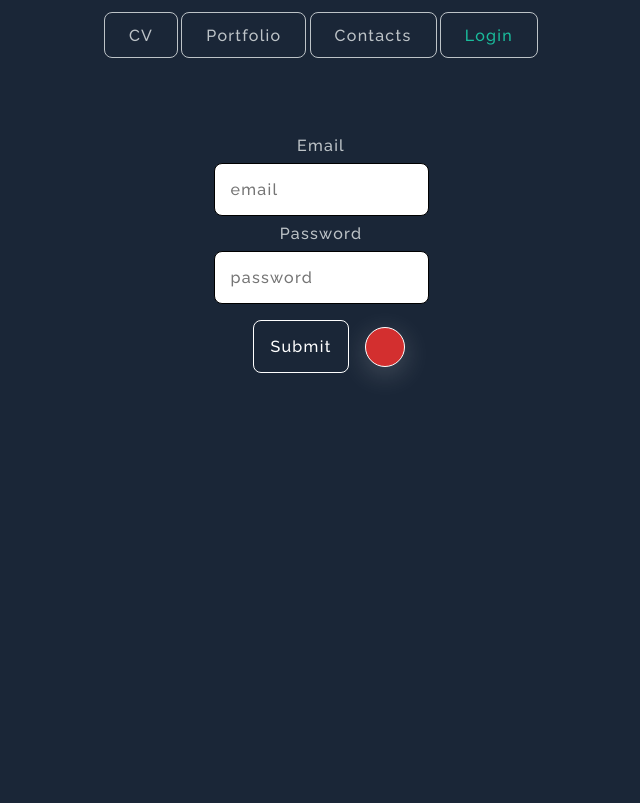
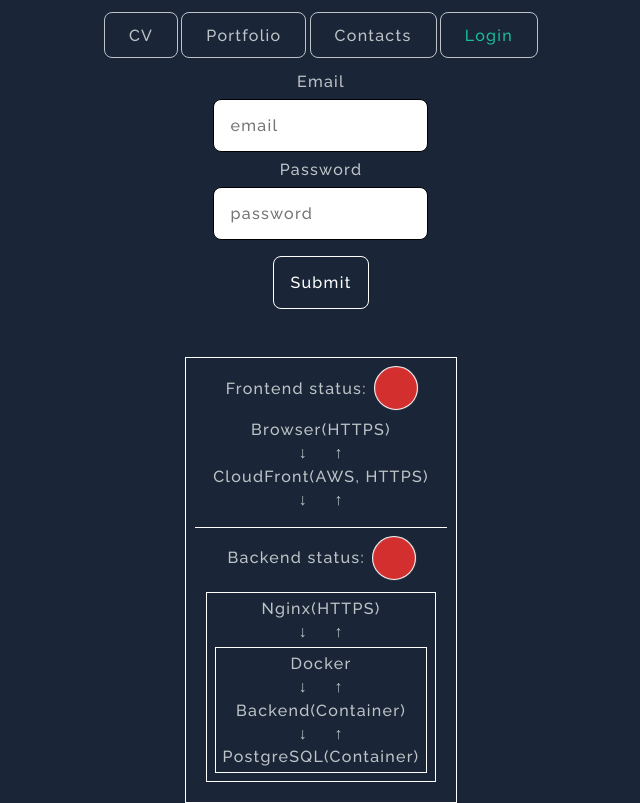
Before and after one commit to The-Estonian/Homepage, a React (Vite) app: page /login in a window 1280 px wide. Shown: the whole page, without its empty margins (319-959 px from the left). Built offline with nearby package versions, Linux system fonts and the light colour scheme; no server answers; the HTML template or start-up script is replaced by a standard one.

Commit message:
Added system setup picture to the login screen, also implemented status pinging

```diff
--- a/src/authentication/Login/Login.jsx
+++ b/src/authentication/Login/Login.jsx
@@ -149,13 +149,41 @@ const Login = ({ setIsAuthenticated, setUser, logOutHandler }) => {
         <button type='submit' onClick={submitHandler}>
           {loginRegister ? 'Submit' : 'Register'}
         </button>
-        <span className={backendConnection}></span>
       </div>
       {/* <p className={styles.loginSwitchButton} onClick={loginOrRegisterHandler}>
         {loginRegister
           ? 'Click here to Register account!'
           : 'Login to your account!'}
       </p> */}
+      <div className={styles.roadmap}>
+        <div className={styles.road}>
+          <div className={styles.status_container}>
+            <span>Frontend status: </span>
+            <span className={backendConnection}></span>
+          </div>
+          <span>Browser(HTTPS)</span>
+          <span>&darr;     &uarr;</span>
+          <span>CloudFront(AWS, HTTPS)</span>
+          <span>&darr;     &uarr;</span>
+        </div>
+        <div className={styles.road}>
+          <div className={styles.status_container}>
+            <span>Backend status: </span>
+            <span className={backendConnection}></span>
+          </div>
+          <div className={styles.divider}>
+            <span>Nginx(HTTPS)</span>
+            <span>&darr;     &uarr;</span>
+            <div className={styles.divider}>
+              <span>Docker</span>
+              <span>&darr;     &uarr;</span>
+              <span>Backend(Container)</span>
+              <span>&darr;     &uarr;</span>
+              <span>PostgreSQL(Container)</span>
+            </div>
+          </div>
+        </div>
+      </div>
     </div>
   );
 };
--- a/src/authentication/Login/Login.module.css
+++ b/src/authentication/Login/Login.module.css
@@ -1,7 +1,3 @@
-.login {
-  margin-top: 5%;
-}
-
 .login {
   display: flex;
   flex-direction: column;
@@ -65,6 +61,7 @@
   border-radius: 50%;
   border: 1px solid white;
   box-shadow: rgba(255, 255, 255, 0.2) 0px 7px 29px 0px;
+  animation: pulse 1.5s infinite;
 }
 
 .connecting {
@@ -74,3 +71,60 @@
 .disconnected {
   background: #d32f2f;
 }
+
+.roadmap {
+  display: flex;
+  flex-direction: column;
+  align-items: center;
+
+  border: 1px solid white;
+  margin-top: 2rem;
+  white-space: pre;
+}
+
+.road {
+  display: flex;
+  flex-direction: column;
+  align-items: center;
+  padding: 1rem;
+  padding-top: 0;
+}
+
+.road:first-child {
+  border-bottom: 1px solid white;
+}
+
+.road span {
+  margin: 0.13rem;
+}
+
+.divider {
+  display: flex;
+  flex-direction: column;
+  align-items: center;
+  border: 1px solid white;
+  padding: 0.25rem;
+  margin: 0.25rem;
+}
+
+.status_container {
+  display: flex;
+  justify-content: center;
+  align-items: center;
+  margin: 0.5rem;
+}
+
+@keyframes pulse {
+  0% {
+    transform: scale(1);
+    box-shadow: 0 0 0 0 rgba(76, 175, 80, 0.7);
+  }
+  70% {
+    transform: scale(1.1);
+    box-shadow: 0 0 0 10px rgba(76, 175, 80, 0);
+  }
+  100% {
+    transform: scale(1);
+    box-shadow: 0 0 0 0 rgba(76, 175, 80, 0);
+  }
+}
```
